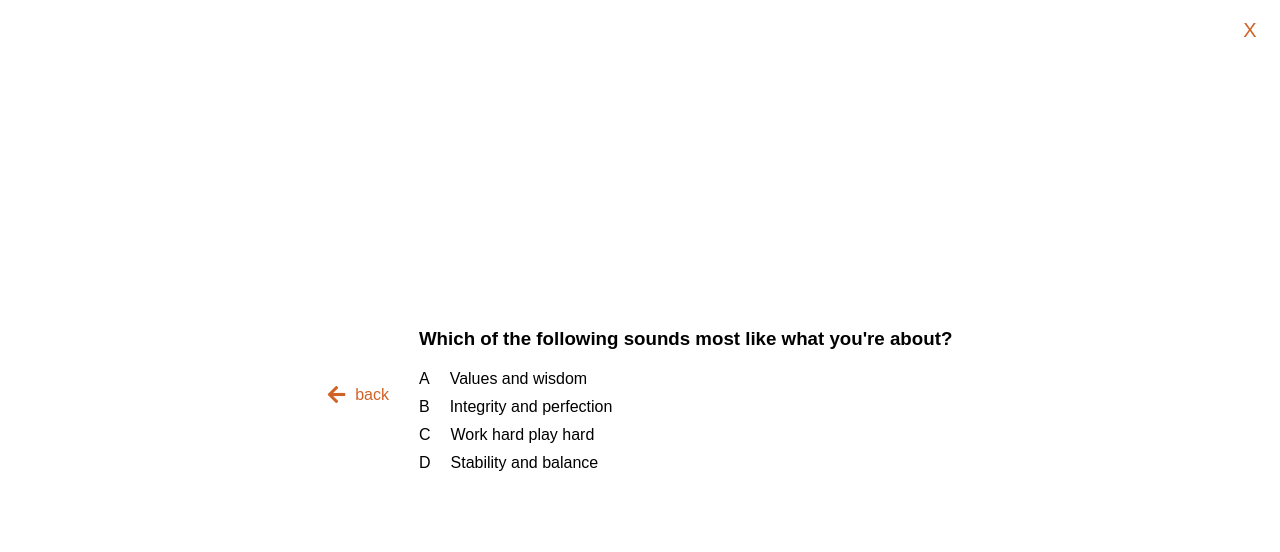
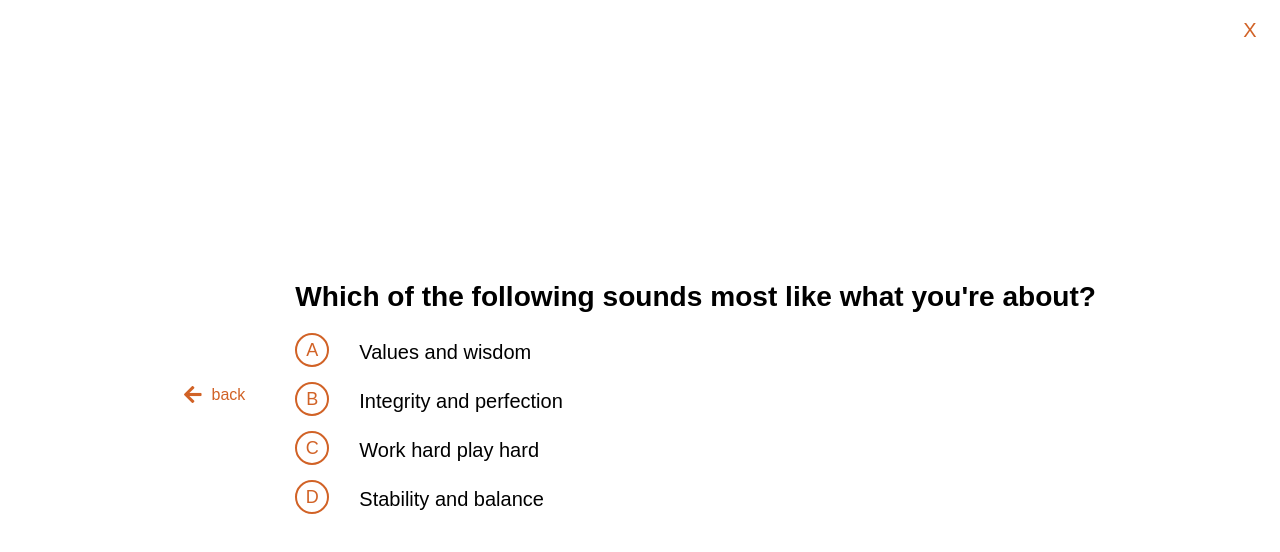
Before and after one commit to ijokpy/Milestone2, a plain HTML site: page questions.html in a window 1280 px wide. Drawn offline with Linux system fonts and the light colour scheme.

Commit message:
Changed the size for question area

```diff
--- a/assets/css/questions.css
+++ b/assets/css/questions.css
@@ -41,6 +41,7 @@ body {
     display: flex;
     align-items: center;
     margin-bottom: 20px;
+    font-size: 24px;
 }
 
 .question-number h3 {
@@ -100,7 +101,7 @@ body {
 }
 
 .nav-back {
-    margin-right: 30px;
+    margin-right: 50px;
 }
 
 .left-arrow i {
@@ -136,9 +137,37 @@ body {
     margin-top: 10px;
     flex-direction: row;
     align-items: center;
+    font-size: 20px;
+}
 
+.option-circle {
+    width: 30px;
+    height: 30px;
+    border: 2px solid #D16226;
+    border-radius: 50%;
+    display: flex;
+    align-items: center;
+    justify-content: center;
+    margin-bottom: 5px;
+    cursor: pointer;
+    transition: background-color 0.3s;
+}
+
+.option-circle:hover {
+    background-color: #D16226;
+}
+
+.option-letter {
+    font-size: 18px;
+    color: #D16226;
+    transition: color 0.3s;
+}
+
+.option-circle:hover .option-letter {
+    color: #fff;
 }
 
 .option-answer-value {
-    margin-left: 20px;
+    margin-left: 30px;
+
 }
--- a/questions.html
+++ b/questions.html
@@ -55,19 +55,31 @@
                 </div>
                 <div class="option-letter-answer-area">
                     <div class="option-answer">
-                        <div class="option-letter" data-val="A">A</div>
+                        <div class="option-circle">
+                            <div class="option-letter" data-val="A">A</div>
+                        </div>
                         <div class="option-answer-value">Values and wisdom</div>
                     </div>
                     <div class="option-answer">
-                        <div class="option-letter" data-val="B">B</div>
+                        <div class="option-circle">
+                            <div class="option-letter" data-val="B">B</div>
+                        </div>
+
                         <div class="option-answer-value">Integrity and perfection</div>
                     </div>
                     <div class="option-answer">
-                        <div class="option-letter" data-val="C">C</div>
+                        <div class="option-circle">
+                            <div class="option-letter" data-val="C">C</div>
+                        </div>
+
                         <div class="option-answer-value">Work hard play hard</div>
                     </div>
                     <div class="option-answer">
-                        <div class="option-letter" data-val="D">D</div>
+                        <div class="option-circle">
+                            <div class="option-letter" data-val="D">D</div>
+
+                        </div>
+
                         <div class="option-answer-value">Stability and balance</div>
                     </div>
 
```
